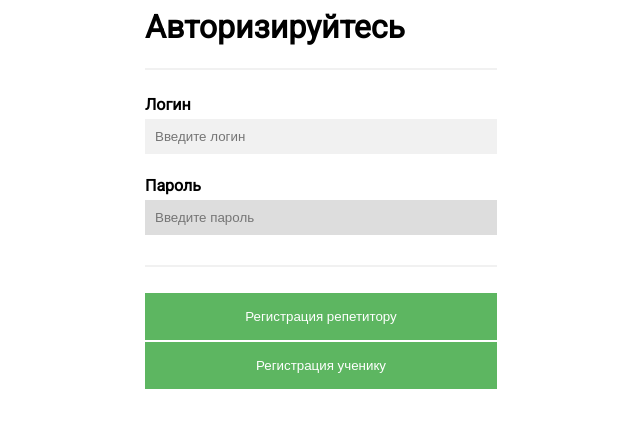
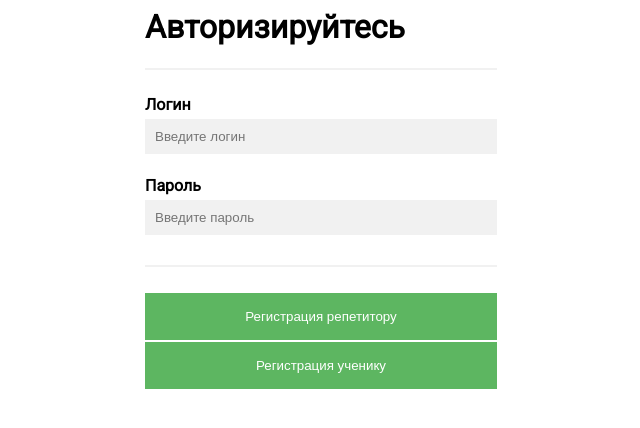
Before and after one commit to algorithm-ssau/SiteProject, a Flask app: page / in a window 1280 px wide. Shown: the part 149-577 px from the top of the page, without its empty margins (319-959 px from the left). Run offline with Flask 2, Linux system fonts and the light colour scheme.

Commit message:
Style fix

```diff
--- a/static/style.css
+++ b/static/style.css
@@ -44,7 +44,7 @@ body {
     transform: translate(-50%, -50%)
 }
 
-input[type=text], input[type=password], input[type=number], input[type=tel], input[type=date] select {
+input[type=text], input[type=password], input[type=number], input[type=tel], input[type=date], select {
   width: 100%;
   padding: 10px;
   margin: 5px 0 22px 0;
@@ -53,7 +53,7 @@ input[type=text], input[type=password], input[type=number], input[type=tel], inp
   background: #f1f1f1;
 }
 
-input[type=text]:focus, input[type=password], input[type=number], input[type=tel], input[type=date] select:focus {
+input[type=text]:focus, input[type=password]:focus, input[type=number]:focus, input[type=tel]:focus, input[type=date]:focus, select:focus {
   background-color: #ddd;
   outline: none;
 }
```
